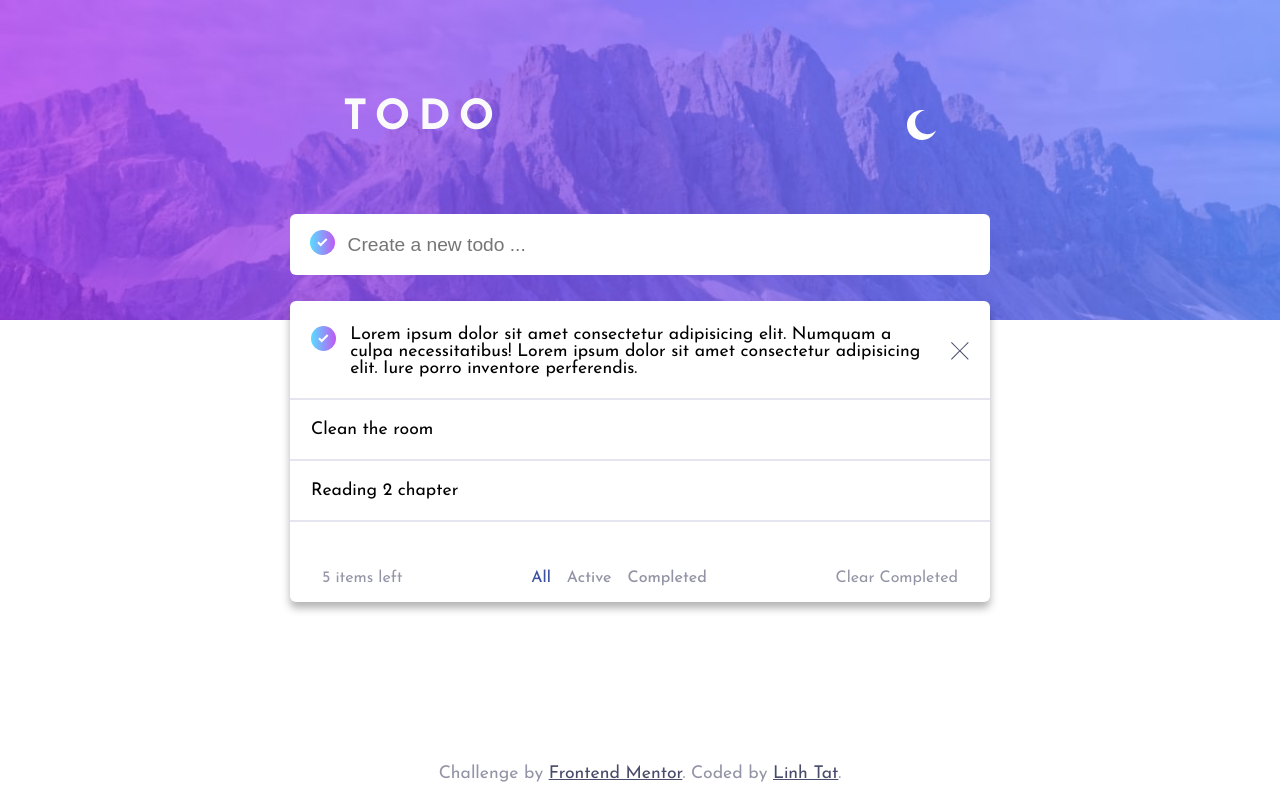
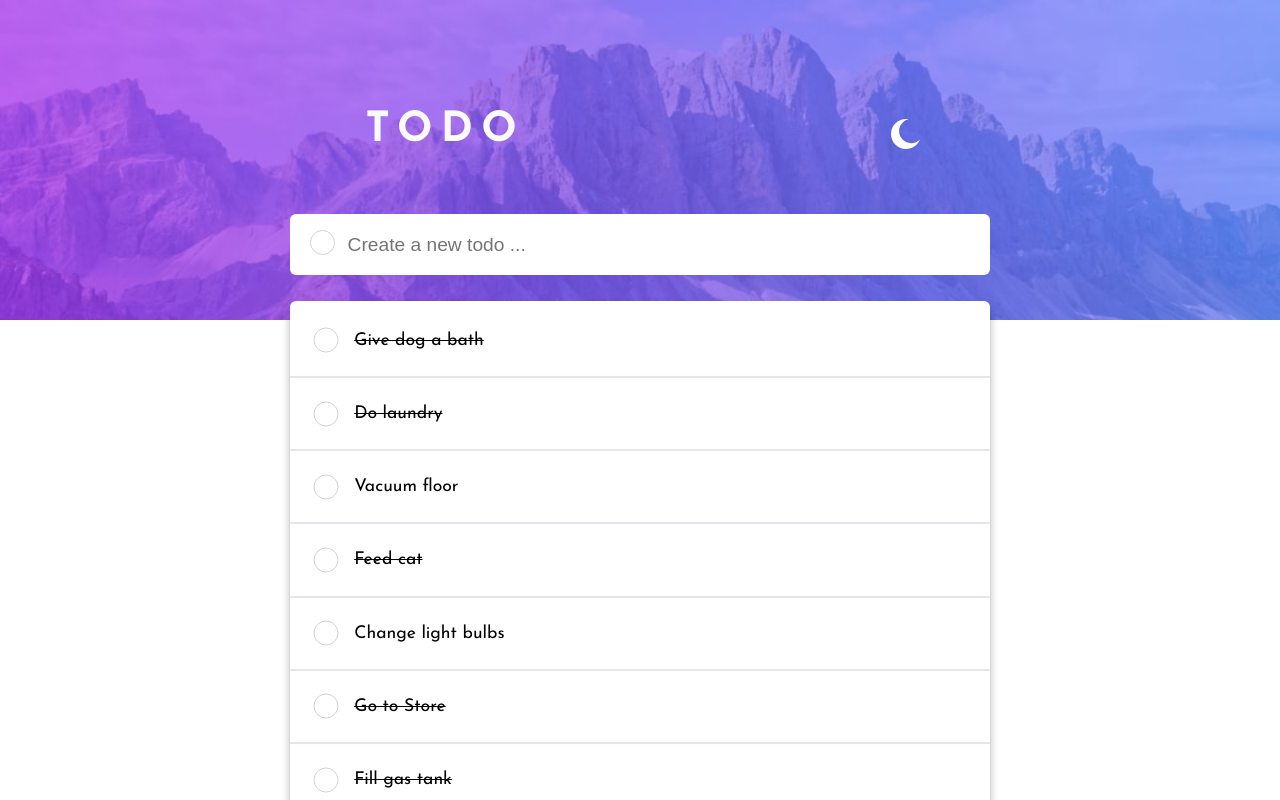
Before and after one commit to linhtat2000/todo-app, a React (Create React App) app: page / in a window 1280 px wide. Shown: the top 800 px of the page. Built offline with nearby package versions, Linux system fonts and the light colour scheme.

Commit message:
update todoItem and check icon

```diff
--- a/src/App.jsx
+++ b/src/App.jsx
@@ -1,12 +1,34 @@
-import React from "react";
+import React, { useState } from "react";
 
 import moon from "./images/icon-moon.svg";
 import sun from "./images/icon-sun.svg";
-import cross from "./images/icon-cross.svg";
 import check from "./images/icon-check.svg";
+import TodoItem from "./components/todo-item/TodoItem";
+import data from "./data.json";
+
 import "./app.css";
+import TodoList from "./components/TodoList";
 
 const App = () => {
+  let todoList = [];
+  const [todo, setTodo] = useState(data);
+
+  const handleEnter = (e) => {
+    if (e.key === "Enter") {
+      addTodo(e.target.value);
+    }
+  };
+
+  const addTodo = (item) => {
+    todoList.push(item);
+    console.log("entered", todoList);
+    setTodo("");
+  };
+
+  const handleChange = (e) => {
+    setTodo(e.target.value);
+  };
+
   return (
     <div className="app">
       <div className="hero">
@@ -20,42 +42,25 @@ const App = () => {
 
       <main className="container">
         <div className="input-field">
+          {/* <button type="submit"> */}
           <img
             src={check}
             alt="check icon to add todo"
-            className="check-icon input-check"
+            className="check-icon input-icon"
           />
+          {/* </button> */}
           <input
             type="text"
+            name="text"
             className="input"
             placeholder="Create a new todo ..."
+            onChange={handleChange}
+            onKeyPress={handleEnter}
           />
         </div>
         <div className="wrapper">
           <div className="todo-list">
-            {/* You don't have any items here! Create some by inputing from the
-            field above ;) */}
-            <div className="todo-item">
-              <img
-                src={check}
-                alt="check icon to add todo"
-                className="check-icon"
-              />
-              <p>
-                Lorem ipsum dolor sit amet consectetur adipisicing elit. Numquam
-                a culpa necessitatibus! Lorem ipsum dolor sit amet consectetur
-                adipisicing elit. Iure porro inventore perferendis.
-              </p>
-
-              {/* only display when hovering */}
-              <img
-                src={cross}
-                alt="Delete the item icon"
-                className="delete-icon"
-              />
-            </div>
-            <div className="todo-item">Clean the room</div>
-            <div className="todo-item">Reading 2 chapter</div>
+            <TodoList todoList={todo} />
           </div>
           <div className="info">
             <div className="items-left">5 items left</div>
--- a/src/app.css
+++ b/src/app.css
@@ -21,8 +21,6 @@
 }
 
 .app {
-  height: 100vh;
-  position: relative;
   font-size: 1.1rem;
 }
 
@@ -42,25 +40,27 @@
   text-transform: uppercase;
   letter-spacing: 0.2em;
   color: var(--lt-grey-10-clr);
-  margin-top: -2em;
+  margin-top: -1.4em;
+  margin-left: 1em;
 }
 
 .theme-toggle {
   width: 30px;
-  margin-top: -4em;
+  margin-top: -3em;
+  margin-right: 2em;
   cursor: pointer;
 }
 
 .container {
   width: 700px;
-  margin: -6em auto;
+  margin: -6em auto 4em;
 }
 
 .input-field {
   position: relative;
 }
 
-.check-icon.input-check {
+.check-icon.input-icon {
   position: absolute;
   top: 16px;
   left: 20px;
@@ -90,19 +90,9 @@
   border-radius: 6px;
 }
 
-.todo-item {
-  padding: 1.2em;
-  border-bottom: 2px solid var(--lt-grey-blue-20-clr);
-  display: flex;
-  justify-content: space-between;
-}
-
-.todo-item p {
-  margin-left: 0.8em;
-}
-
 .check-icon {
-  background: var(--check-bg-clr);
+  /* background: var(--check-bg-clr); */
+  border: 1.5px solid var(--lt-grey-blue-30-clr);
   border-radius: 50%;
   display: block;
   width: 25px;
@@ -121,8 +111,8 @@
   display: flex;
   justify-content: space-between;
   font-size: 1rem;
-  padding-bottom: 1em;
-  margin: 3em 2em 0;
+  padding-bottom: 1.25em;
+  margin: 1.25em 2em;
   color: var(--lt-grey-blue-40-clr);
 }
 
@@ -147,18 +137,16 @@
 }
 
 .footer {
-  position: absolute;
-  bottom: 0;
+  position: relative;
   left: 0;
   right: 0;
+  bottom: 1em;
   color: var(--lt-grey-blue-40-clr);
   text-align: center;
-  margin-bottom: 1em;
 }
 
 .attribution {
   color: var(--lt-grey-blue-50-clr);
-  /* text-decoration: none; */
 }
 
 .active {
--- /dev/null
+++ b/src/components/TodoList.jsx
@@ -0,0 +1,13 @@
+import TodoItem from "./todo-item/TodoItem";
+
+const TodoList = ({ todoList }) => {
+  return (
+    <ul>
+      {todoList.map((item, index) => {
+        return <TodoItem key={index} todo={item} />;
+      })}
+    </ul>
+  );
+};
+
+export default TodoList;
--- /dev/null
+++ b/src/components/todo-item/TodoItem.jsx
@@ -0,0 +1,20 @@
+import React from "react";
+
+import cross from "../../images/icon-cross.svg";
+import check from "../../images/icon-check.svg";
+import "./todoItem.css";
+
+const TodoItem = ({ todo }) => {
+  return (
+    <div className="todo-item">
+      <div className="border-gradient-wrapper">
+        <img src={check} alt="check icon to add todo" className="check-icon" />
+      </div>
+      <li className={todo.complete ? "todo completed" : "todo"}>{todo.task}</li>
+
+      {/* <img src={cross} alt="Delete the item icon" className="delete-icon" /> */}
+    </div>
+  );
+};
+
+export default TodoItem;
--- /dev/null
+++ b/src/components/todo-item/todoItem.css
@@ -0,0 +1,34 @@
+.todo-item {
+  padding: 1.2em;
+  border-bottom: 2px solid var(--lt-grey-blue-20-clr);
+  display: flex;
+  align-items: center;
+  list-style: none;
+}
+
+.border-gradient-wrapper {
+  width: 29px;
+  height: 29px;
+  border-radius: 50%;
+  position: relative;
+}
+
+.border-gradient-wrapper:hover {
+  background: linear-gradient(to right, #57ddff, #c058f3);
+}
+
+.border-gradient-wrapper .check-icon {
+  position: absolute;
+  top: 50%;
+  left: 50%;
+  transform: translate(-50%, -50%);
+  background-color: #fff;
+}
+
+.todo {
+  margin-left: 0.8em;
+}
+
+.todo.completed {
+  text-decoration: line-through;
+}
--- /dev/null
+++ b/src/data.json
@@ -0,0 +1,102 @@
+[
+  {
+    "id": 1,
+    "task": "Give dog a bath",
+    "complete": true
+  },
+  {
+    "id": 2,
+    "task": "Do laundry",
+    "complete": true
+  },
+  {
+    "id": 3,
+    "task": "Vacuum floor",
+    "complete": false
+  },
+  {
+    "id": 4,
+    "task": "Feed cat",
+    "complete": true
+  },
+  {
+    "id": 5,
+    "task": "Change light bulbs",
+    "complete": false
+  },
+  {
+    "id": 6,
+    "task": "Go to Store",
+    "complete": true
+  },
+  {
+    "id": 7,
+    "task": "Fill gas tank",
+    "complete": true
+  },
+  {
+    "id": 8,
+    "task": "Change linens",
+    "complete": false
+  },
+  {
+    "id": 9,
+    "task": "Rake leaves",
+    "complete": true
+  },
+  {
+    "id": 10,
+    "task": "Bake Cookies",
+    "complete": false
+  },
+  {
+    "id": 11,
+    "task": "Take nap",
+    "complete": true
+  },
+  {
+    "id": 12,
+    "task": "Read book",
+    "complete": true
+  },
+  {
+    "id": 13,
+    "task": "Exercise",
+    "complete": false
+  },
+  {
+    "id": 14,
+    "task": "Give dog a bath",
+    "complete": false
+  },
+  {
+    "id": 15,
+    "task": "Do laundry",
+    "complete": false
+  },
+  {
+    "id": 16,
+    "task": "Vacuum floor",
+    "complete": false
+  },
+  {
+    "id": 17,
+    "task": "Feed cat",
+    "complete": true
+  },
+  {
+    "id": 18,
+    "task": "Change light bulbs",
+    "complete": false
+  },
+  {
+    "id": 19,
+    "task": "Go to Store",
+    "complete": false
+  },
+  {
+    "id": 20,
+    "task": "Fill gas tank",
+    "complete": false
+  }
+]
```
